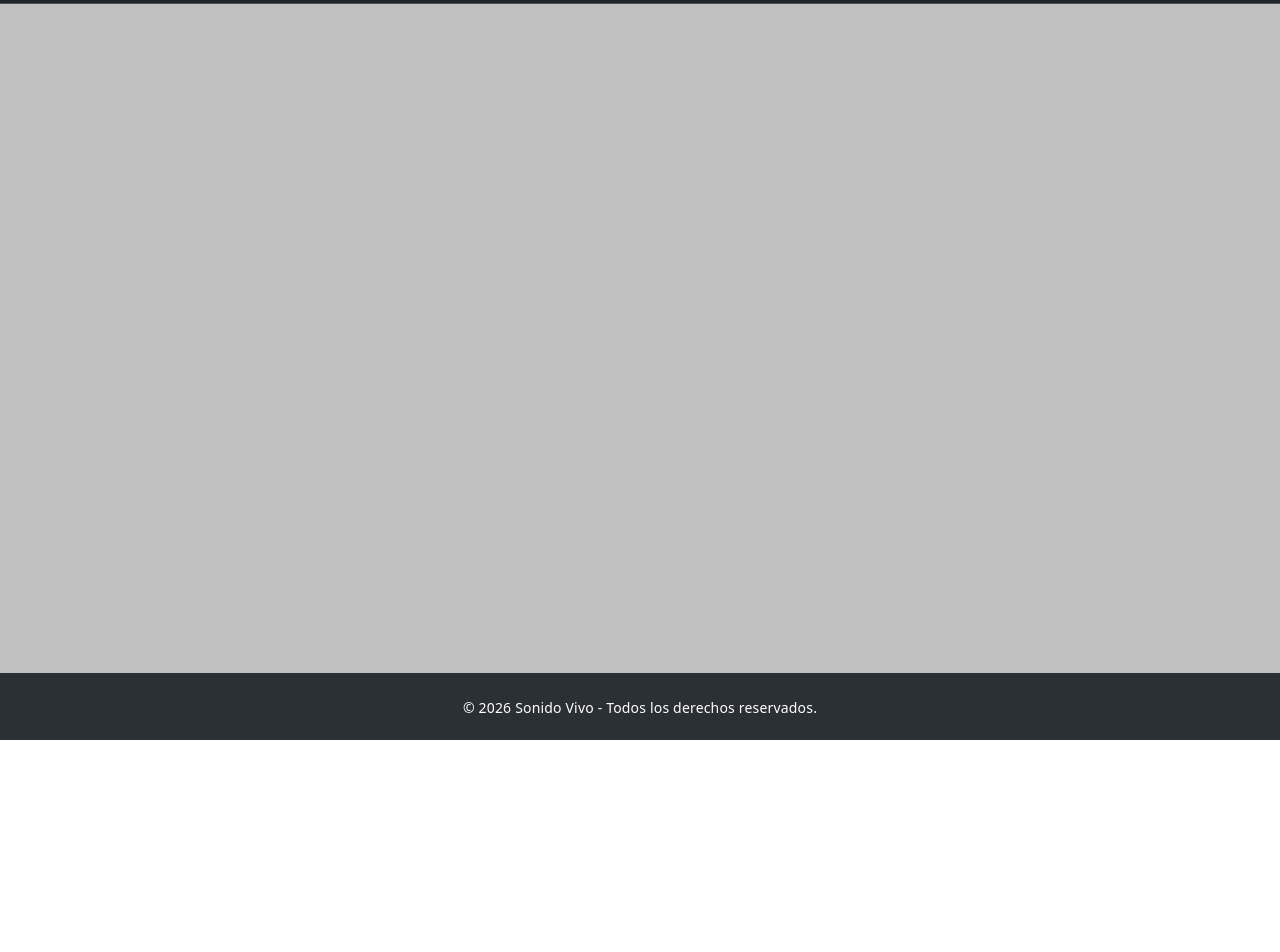
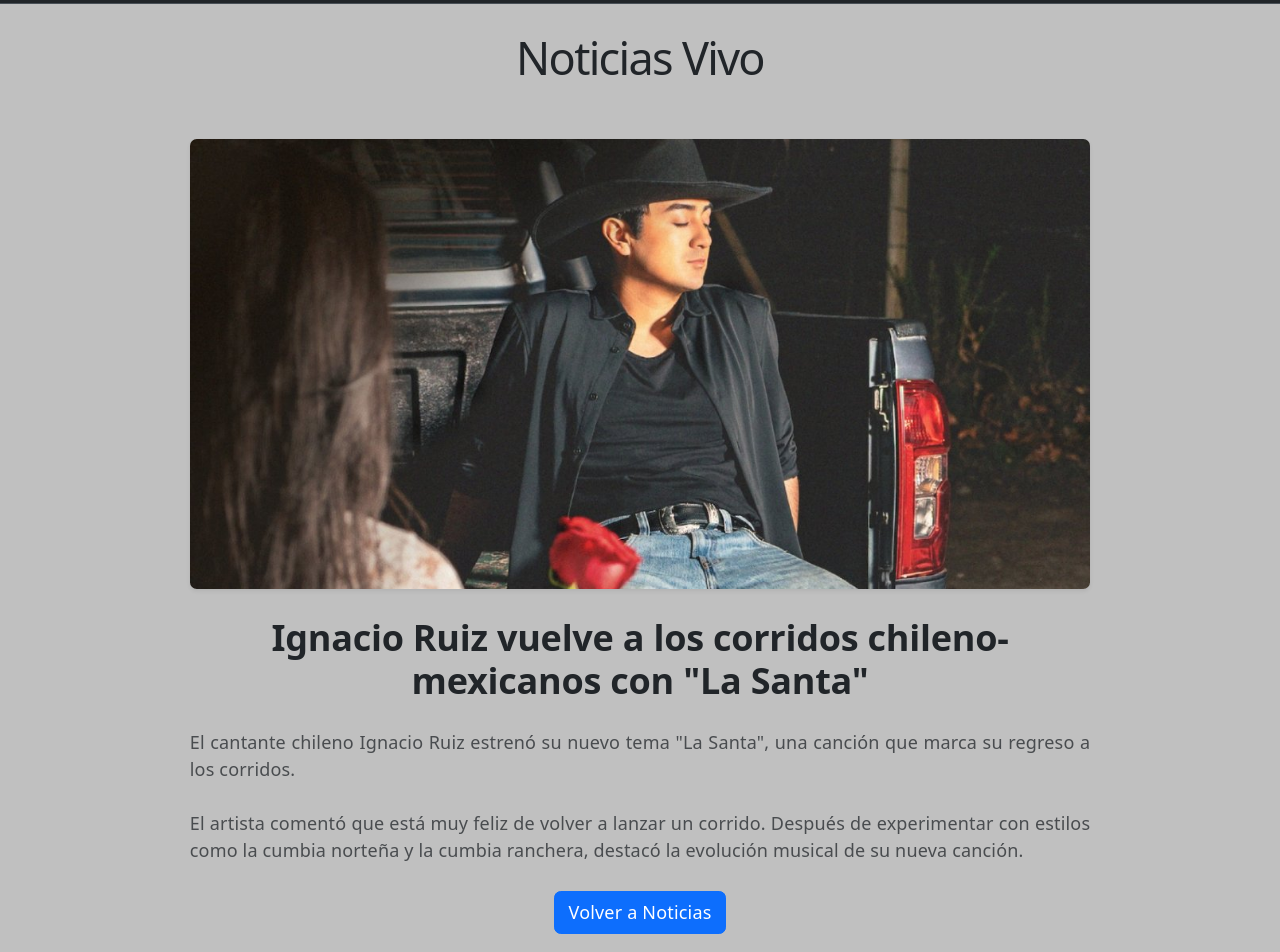
Before and after one commit to CoteCruces/sonido-vivo-v2, a React (Vite) app: page /noticias/1 in a window 1280 px wide. Shown: the part 60-1012 px from the top of the page. Before the commit the page ends 800 px from the top, so only its background shows below. Built offline with nearby package versions, Linux system fonts and the light colour scheme.

Commit message:
Boton leer más
Ahora el boton leer más en noticias funciona

```diff
--- a/src/App.tsx
+++ b/src/App.tsx
@@ -20,6 +20,7 @@ import NuevoUsuario from "./componentes/paginas/NuevoUsuario";
 import RutaAdmin from "./componentes/utilidades/RutaAdmin";
 import Carrito from "./componentes/paginas/Carrito";
 import Pago from "./componentes/paginas/Pago";
+import DetalleNoticia from "./componentes/paginas/DetalleNoticia";
 
 
 function App() {
@@ -48,6 +49,11 @@ function App() {
                     <Route
                       path="/noticias"
                       element={<Noticias />}
+                    />
+
+                    <Route
+                      path="/noticias/:id"
+                      element={<DetalleNoticia />}
                     />
 
                     <Route
--- a/src/componentes/atomos/BotonLeerMas.tsx
+++ b/src/componentes/atomos/BotonLeerMas.tsx
@@ -1,8 +1,19 @@
-function BotonLeerMas(){
-    return(
-        <button className = "btn btn-primary">
+
+import { Link } from "react-router-dom";
+
+interface Props {
+    id: number;
+}
+
+function BotonLeerMas({ id }: Props) {
+    return (
+        <Link
+            to={`/noticias/${id}`}
+            className="btn btn-primary"
+        >
             Leer Más
-        </button>
-    )
+        </Link>
+    );
 }
+
 export default BotonLeerMas;
--- a/src/componentes/moleculas/CardNoticias.tsx
+++ b/src/componentes/moleculas/CardNoticias.tsx
@@ -25,7 +25,7 @@ function CardNoticias(){
                             del lanzamiento de su EP "1.125" en mayo pasado.
                         </p>
                         <div className="mt-4">
-                                <BotonLeerMas />
+                                <BotonLeerMas id={1} />
                         </div>
 
 
@@ -48,7 +48,7 @@ function CardNoticias(){
                             a miles y miles de personas en la capital colombiana.
                         </p>
                         <div className="mt-4">
-                                <BotonLeerMas />
+                                <BotonLeerMas id={2} />
                         </div>
                 </div>
                 </div>
--- /dev/null
+++ b/src/componentes/paginas/DetalleNoticia.tsx
@@ -0,0 +1,102 @@
+import { Link, useParams } from "react-router-dom";
+
+const noticias = [
+    {
+        id: 1,
+        titulo: 'Ignacio Ruiz vuelve a los corridos chileno-mexicanos con "La Santa"',
+        fecha: "1 de septiembre de 2026",
+        imagen: "/imgNoticias/1.jpg",
+        resumen: 'El cantante chileno Ignacio Ruiz estrenó su nuevo tema "La Santa", una canción que marca su regreso a los corridos.',
+        contenido: "El artista comentó que está muy feliz de volver a lanzar un corrido. Después de experimentar con estilos como la cumbia norteña y la cumbia ranchera, destacó la evolución musical de su nueva canción."
+    },
+    {
+        id: 2,
+        titulo: 'La "armada chilena" que llega al Rock al Parque 2026',
+        fecha: "27 de agosto de 2026",
+        imagen: "/imgNoticias/2.jpg",
+        resumen: "El festival Rock al Parque se celebrará en Bogotá durante octubre de 2026.",
+        contenido: "El festival reúne diversos estilos musicales, desde vallenato hasta black metal. Su programación incluye artistas internacionales y latinoamericanos, convirtiéndolo en uno de los eventos culturales más importantes de la región."
+    }
+];
+
+function DetalleNoticia() {
+    const { id } = useParams();
+
+    const noticia = noticias.find(
+        (item) => item.id === Number(id)
+    );
+
+    if (!noticia) {
+        return (
+            <main className="container my-5 text-center">
+                <h1>Noticia no encontrada</h1>
+
+                <Link to="/noticias" className="btn btn-primary">
+                    Volver a Noticias
+                </Link>
+            </main>
+        );
+    }
+
+
+    return (
+        <div className="container mt-4">
+
+            <h1>Noticias Vivo</h1>
+
+            <section className="container my-5">
+                <div className="row justify-content-center">
+
+                    <div className="col-lg-10 text-center">
+
+                        <img
+                            src={noticia.imagen}
+                            className="img-fluid rounded shadow-sm mb-4"
+                            alt={noticia.titulo}
+                            style={{
+                                maxHeight: "450px",
+                                width: "100%",
+                                objectFit: "cover"
+                            }}
+                        />
+
+                        <h2 className="fw-bold mb-4">
+                            {noticia.titulo}
+                        </h2>
+
+                        <p
+                            className="text-muted mb-4"
+                            style={{ textAlign: "justify" }}
+                        >
+                            {noticia.resumen}
+                        </p>
+
+                        <p
+                            className="text-muted mb-4"
+                            style={{ textAlign: "justify" }}
+                        >
+                            {noticia.contenido}
+                        </p>
+
+                        <div className="mt-4">
+                            <Link
+                                to="/noticias"
+                                className="btn btn-primary"
+                            >
+                                Volver a Noticias
+                            </Link>
+                        </div>
+
+                        <hr className="my-4 w-25 mx-auto" />
+
+                    </div>
+
+                </div>
+            </section>
+
+        </div>
+    );
+
+}
+
+export default DetalleNoticia;
```
